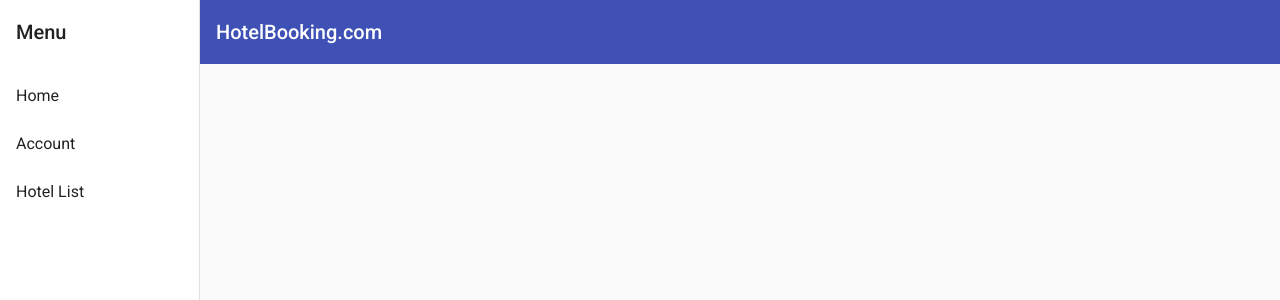
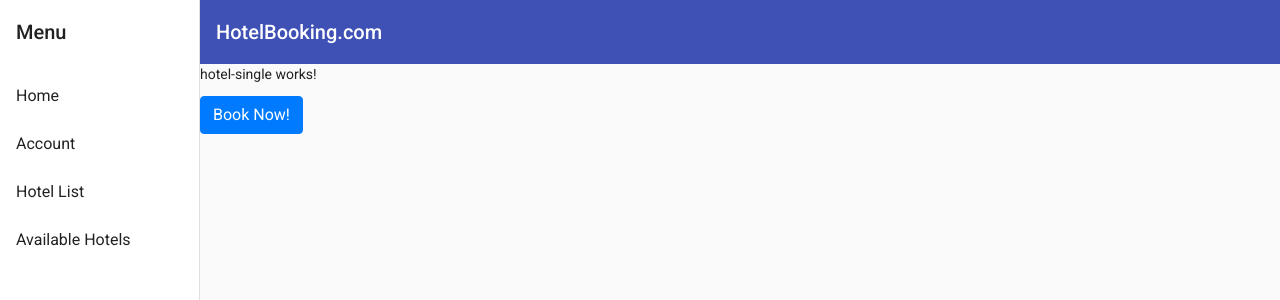
Before and after one commit to colinrobertson0911/hotelbookingsystem_frontend_angular, an Angular app: page /hotel-single in a window 1280 px wide. Before the commit this address led to /. Shown: the top 300 px of the page. Built offline with nearby package versions, Linux system fonts and the light colour scheme.

Commit message:
creating single hotel component

```diff
--- a/src/app/app-routing.module.ts
+++ b/src/app/app-routing.module.ts
@@ -5,6 +5,7 @@ import { LandingComponent } from './landing/landing.component';
 import { RegisterComponent } from './register/register.component';
 import { LoginComponent } from './login/login.component';
 import { HotelListComponent } from './hotel-list/hotel-list.component';
+import { HotelSingleComponent } from './hotel-single/hotel-single.component';
 
 
 const routes: Routes = [
@@ -12,7 +13,8 @@ const routes: Routes = [
   { path: 'landing', component: LandingComponent},
   { path: 'register', component: RegisterComponent},
   { path: 'login', component: LoginComponent},
-  { path: 'hotel-list', component: HotelListComponent}
+  { path: 'hotel-list', component: HotelListComponent},
+  { path: 'hotel-single', component: HotelSingleComponent}
 ];
 
 @NgModule({
--- a/src/app/app.module.ts
+++ b/src/app/app.module.ts
@@ -19,6 +19,7 @@ import { MatSidenavModule } from '@angular/material/sidenav';
 import { MatIconModule } from '@angular/material/icon';
 import { MatListModule } from '@angular/material/list';
 import { MatProgressSpinnerModule } from '@angular/material/progress-spinner';
+import { HotelSingleComponent } from './hotel-single/hotel-single.component';
 
 @NgModule({
   declarations: [
@@ -28,7 +29,8 @@ import { MatProgressSpinnerModule } from '@angular/material/progress-spinner';
     LandingComponent,
     HotelListComponent,
     HotelItemComponent,
-    MainNavComponent
+    MainNavComponent,
+    HotelSingleComponent
   ],
   imports: [
     BrowserModule,
--- a/src/app/hotel-list/hotel-item/hotel-item.component.html
+++ b/src/app/hotel-list/hotel-item/hotel-item.component.html
@@ -1,6 +1,7 @@
 <div class="container">
 <h2>
 {{ hotel.hotelName }} <button (click)="onDetailsClick()" class="btn btn-primary">details</button>
+<button class="btn btn-primary" routerLink ="/hotel-single">View</button>
 </h2>
 <div class="d-flex flex-column" *ngIf="details" > the details:
 <ul>
--- a/src/app/hotel-list/hotel-list.component.html
+++ b/src/app/hotel-list/hotel-list.component.html
@@ -1,6 +1,5 @@
 <h1>List of Hotels</h1>
 
-
 <div class="container">
-<app-hotel-item *ngFor="let hotel of hotels" [hotel]="hotel"></app-hotel-item>
+    <app-hotel-item *ngFor="let hotel of hotels" [hotel]="hotel"></app-hotel-item>
 </div>
--- /dev/null
+++ b/src/app/hotel-single/hotel-single.component.html
@@ -0,0 +1,2 @@
+<p>hotel-single works!</p>
+<button class="btn btn-primary" routerLink ="/booking">Book Now!</button>
--- /dev/null
+++ b/src/app/hotel-single/hotel-single.component.ts
@@ -0,0 +1,18 @@
+import { Component, OnInit, Input } from '@angular/core';
+import { Hotel } from 'src/app/models/hotel';
+
+@Component({
+  selector: 'app-hotel-single',
+  templateUrl: './hotel-single.component.html',
+  styleUrls: ['./hotel-single.component.css']
+})
+export class HotelSingleComponent implements OnInit {
+
+  @Input() hotel : Hotel;
+
+  constructor() { }
+
+  ngOnInit(): void {
+  }
+
+}
--- a/src/app/main-nav/main-nav.component.html
+++ b/src/app/main-nav/main-nav.component.html
@@ -8,6 +8,7 @@
       <a mat-list-item href="#">Home</a>
       <a mat-list-item href="/login">Account</a>
       <a mat-list-item href="/hotel-list">Hotel List</a>
+      <a mat-list-item href="/hotel-list">Available Hotels</a>
     </mat-nav-list>
   </mat-sidenav>
   <mat-sidenav-content>
```
Also changed, not shown: src/app/hotel-single/hotel-single.component.css (added), 1 other file (tests, documents, lock files or other folders).
